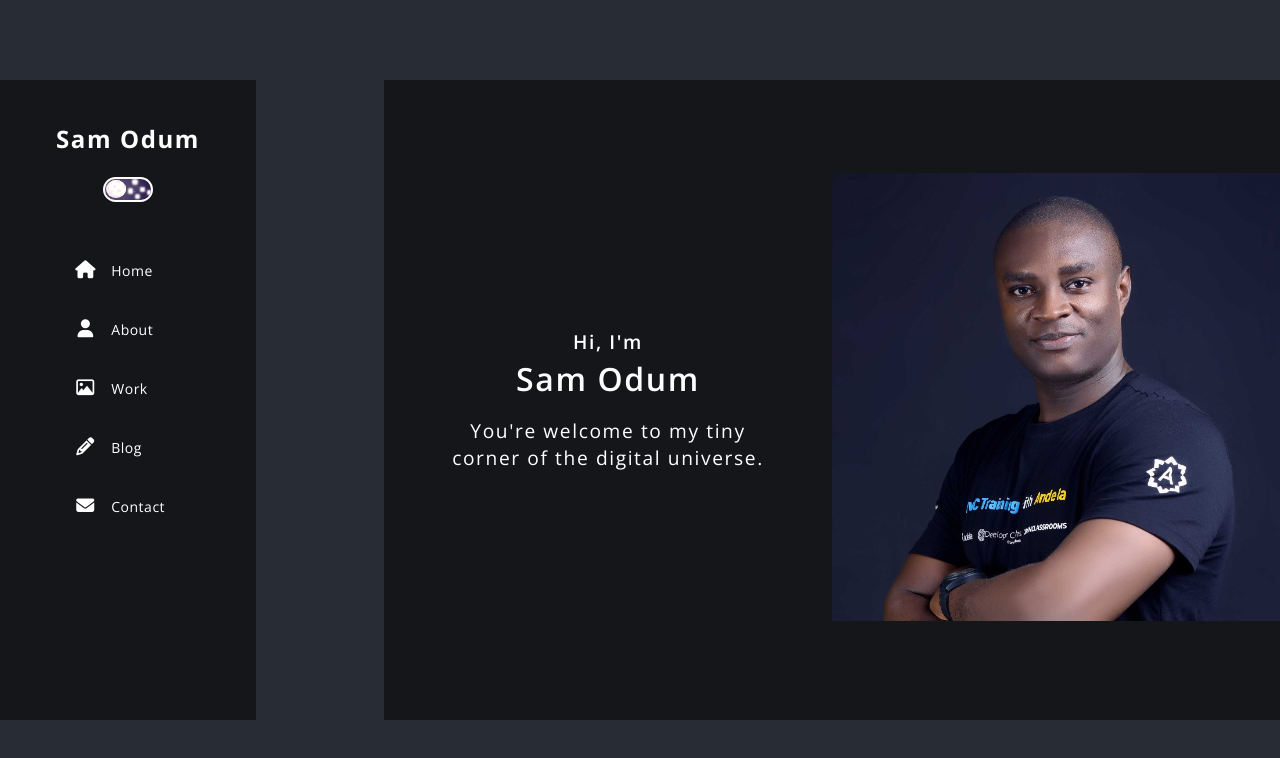
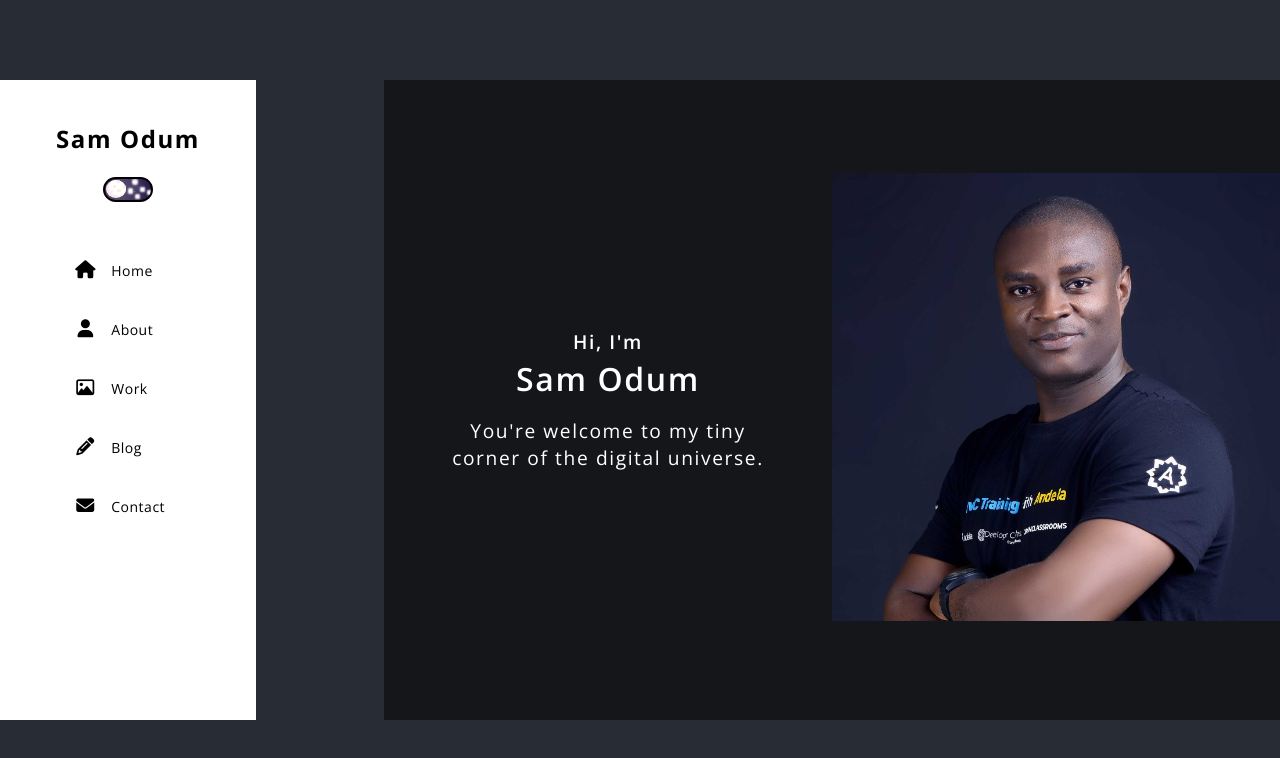
Before and after one commit to SamOdum/sam-odum, a React (Create React App) app: page / in a window 1280 px wide. Shown: the top 758 px of the page. Built offline with nearby package versions, Linux system fonts and the light colour scheme; a web font is replaced by a local one.

Commit message:
WIP light/dark mode support

```diff
--- a/src/components/Navbar.js
+++ b/src/components/Navbar.js
@@ -9,41 +9,61 @@ const Navbar = () => {
   const scheme = light ? lightTheme : darkTheme;
 
   return (
-    <nav style={scheme}>
+    <nav style={{ backgroundColor: scheme.bckGround }}>
       <div className="logo">
-        <h1>Sam Odum</h1>
+        <h1 style={{ color: scheme.color }}>Sam Odum</h1>
       </div>
       <div className="mini-logo">
-        <h1>S.O</h1>
+        <h1 style={{ color: scheme.color }}>S.O</h1>
       </div>
       <ThemeToggle />
       <ul>
         <li>
-          <NavLink className="anchor-link" to="/home" style={scheme}>
+          <NavLink
+            className="anchor-link"
+            to="/home"
+            style={{ color: scheme.color }}
+          >
             <span className="fa fa-home" />
             <span className="nav-link">Home</span>
           </NavLink>
         </li>
         <li>
-          <NavLink className="anchor-link" to="/about">
+          <NavLink
+            className="anchor-link"
+            to="/about"
+            style={{ color: scheme.color }}
+          >
             <span className="fa fa-user" />
             <span className="nav-link">About</span>
           </NavLink>
         </li>
         <li>
-          <NavLink className="anchor-link" to="/work">
+          <NavLink
+            className="anchor-link"
+            to="/work"
+            style={{ color: scheme.color }}
+          >
             <span className="fa fa-image" />
             <span className="nav-link">Work</span>
           </NavLink>
         </li>
         <li>
-          <NavLink className="anchor-link" to="/blog">
+          <NavLink
+            className="anchor-link"
+            to="/blog"
+            style={{ color: scheme.color }}
+          >
             <span className="fa fa-pencil" />
             <span className="nav-link">Blog</span>
           </NavLink>
         </li>
         <li>
-          <NavLink className="anchor-link" to="/contact">
+          <NavLink
+            className="anchor-link"
+            to="/contact"
+            style={{ color: scheme.color }}
+          >
             <span className="fa fa-envelope" />
             <span className="nav-link">Contact</span>
           </NavLink>
--- a/src/contexts/HomeContext.js
+++ b/src/contexts/HomeContext.js
@@ -17,7 +17,10 @@ export const HomeProvider = ({ children }) => {
 };
 
 HomeProvider.propTypes = {
-  children: PropTypes.string.isRequired,
+  children: PropTypes.oneOfType([
+    PropTypes.arrayOf(PropTypes.node),
+    PropTypes.node,
+  ]).isRequired,
 };
 
 export default HomeContext;
--- a/src/contexts/PortfolioContext.js
+++ b/src/contexts/PortfolioContext.js
@@ -81,7 +81,10 @@ export const PortfolioProvider = ({ children }) => {
 };
 
 PortfolioProvider.propTypes = {
-  children: PropTypes.object.isRequired,
+  children: PropTypes.oneOfType([
+    PropTypes.arrayOf(PropTypes.node),
+    PropTypes.node,
+  ]).isRequired,
 };
 
 export default PortfolioContext;
--- a/src/contexts/ThemeContext.js
+++ b/src/contexts/ThemeContext.js
@@ -6,8 +6,16 @@ const ThemeContext = createContext();
 export const ThemeProvider = ({ children }) => {
   const [theme, setTheme] = useState({
     light: true,
-    lightTheme: { color: 'white' },
-    darkTheme: { backgroundColor: 'white', color: 'red' },
+    lightTheme: {
+      foreGround: '#282c34',
+      bckGround: '#fff',
+      color: `#000`,
+    },
+    darkTheme: {
+      foreGround: '#282c34',
+      bckGround: `rgba(0, 0, 0, 0.5)`,
+      color: '#fff',
+    },
   });
 
   return (
@@ -18,7 +26,10 @@ export const ThemeProvider = ({ children }) => {
 };
 
 ThemeProvider.propTypes = {
-  children: PropTypes.object.isRequired,
+  children: PropTypes.oneOfType([
+    PropTypes.arrayOf(PropTypes.node),
+    PropTypes.node,
+  ]).isRequired,
 };
 
 export default ThemeContext;
--- a/src/styles/modules/Navbar.scss
+++ b/src/styles/modules/Navbar.scss
@@ -41,6 +41,8 @@ nav {
   width: 15vh;
   font-weight: 300;
   font-size: 1rem;
+  transition: color 2s, background-color 1s;
+
   // 576px window width and more
   @include rwd(550) {
     width: 20%;
--- a/src/styles/modules/ThemeToggle.scss
+++ b/src/styles/modules/ThemeToggle.scss
@@ -31,7 +31,7 @@ $toggleWidth: 50px; /*Added this for size control*/
   height: 100%; /* 100px */
   background: #211042;
   border-radius: 50px;
-  border: 2px solid #fff;
+  border: 2px solid #000;
   transition: 500ms;
   overflow: hidden;
 }
@@ -203,6 +203,7 @@ $toggleWidth: 50px; /*Added this for size control*/
 
 #hide-checkbox:checked + .toggle {
   background: #24d7f7;
+  border: 2px solid #fff;
 }
 
 #hide-checkbox:checked + .toggle .toggle-button {
```
